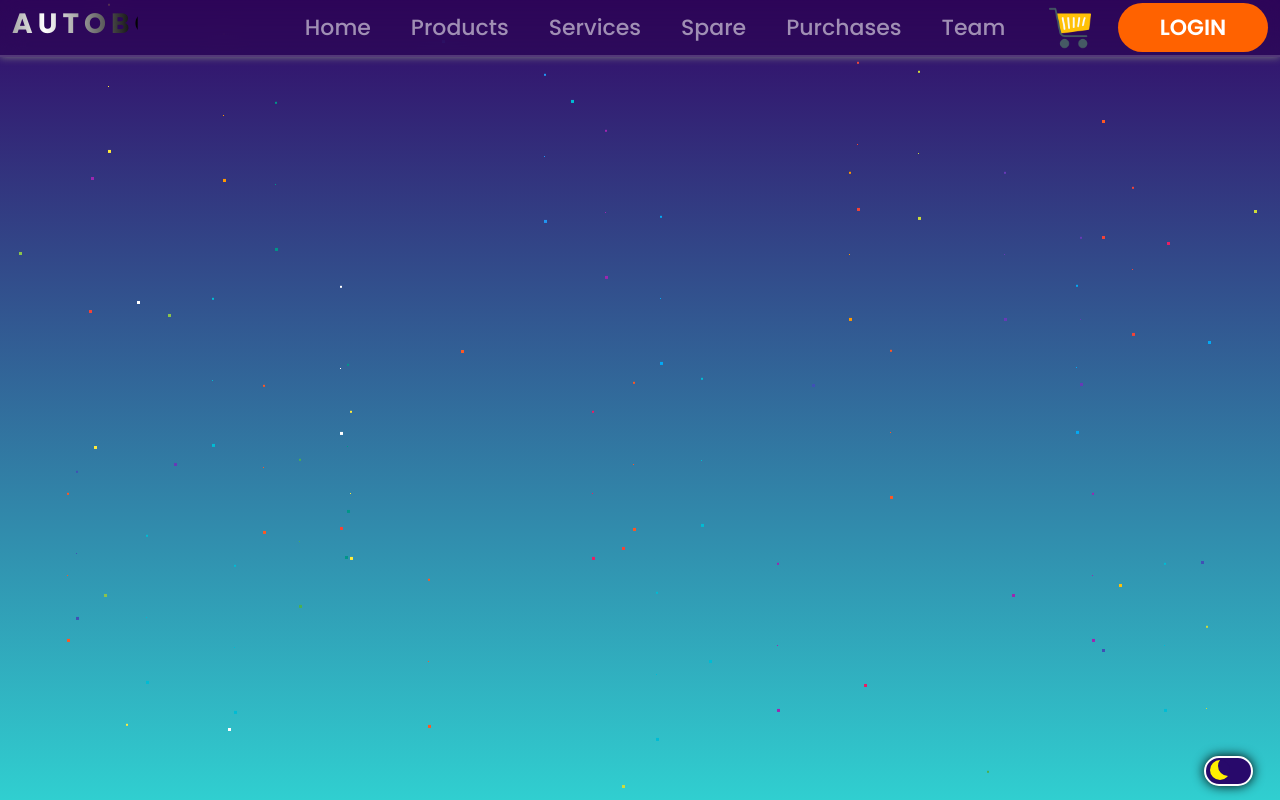
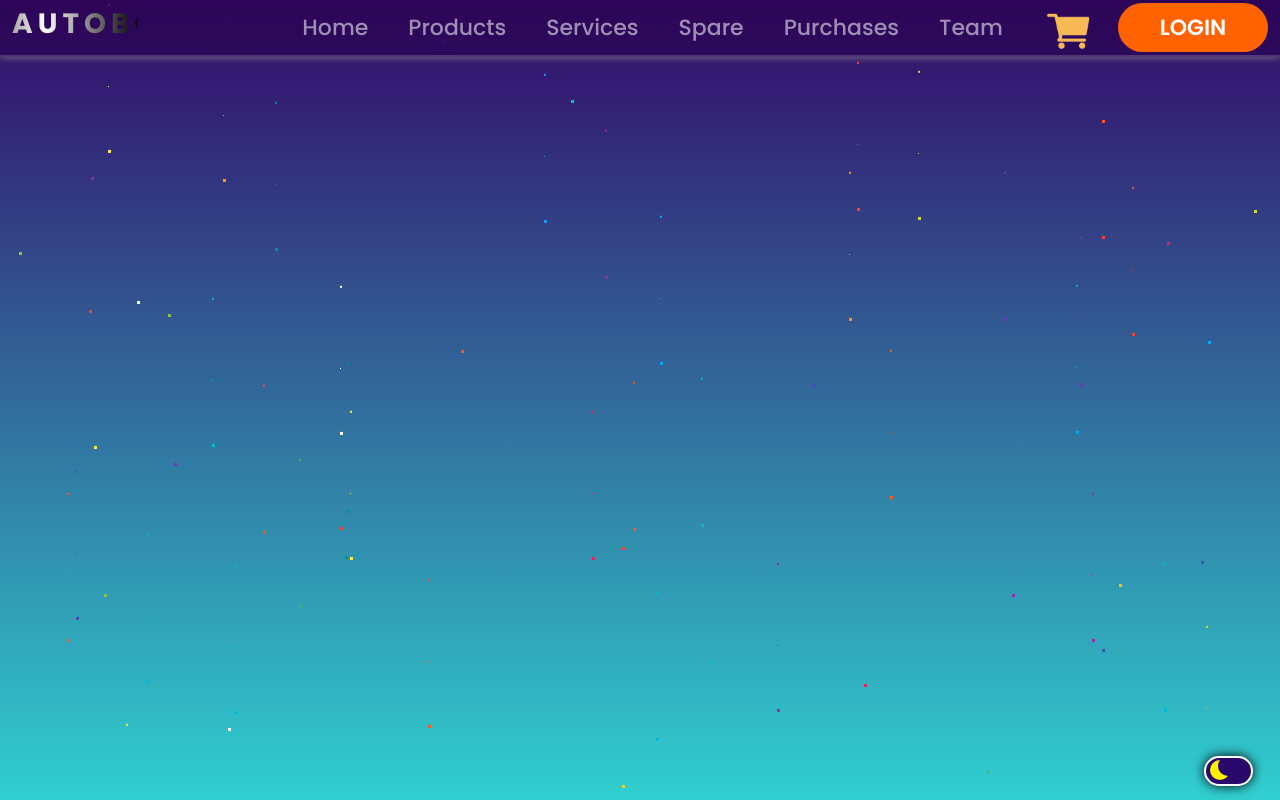
Before and after one commit to rajgopalhota/SDP-02, a React (Create React App) app in the folder client/: page /autobots in a window 1280 px wide. Built offline with nearby package versions, Linux system fonts and the light colour scheme; no server answers.

Commit message:
cart update!

```diff
--- a/client/src/components/Navbar/Navbar.js
+++ b/client/src/components/Navbar/Navbar.js
@@ -1,6 +1,7 @@
 import React from "react";
 import { NavLink, Link, useNavigate } from "react-router-dom";
-import cartlogo from "./Assets/carts.png";
+import cartlogo from "./Assets/cart.gif";
+import cartforin from "./Assets/cart.png";
 import "./Styles/Navbar.css";
 import { useAuth } from "../../Middleware/auth";
 import { toast } from "react-toastify";
@@ -114,7 +115,7 @@ export default function Navbar(props) {
             </ul>
             <div className="navcart" >
               <button type="button" className="cartbtn" data-bs-toggle="modal" data-bs-target="#cartModal">
-                <img src={cartlogo} alt="" width={42}></img>
+                <img className="carticon-ani" src={cartlogo} alt="" width={47}></img>
                 <span className="start-100 translate-middle badge rounded-pill">
                   {(items !== 0) ? items : null}
                 </span>
@@ -138,7 +139,7 @@ export default function Navbar(props) {
           </div>
         </div>
       </nav>
-      <Cart cartList={cartList} item={items} logo={cartlogo} total={price} />
+      <Cart cartList={cartList} item={items} logo={cartforin} total={price} />
     </div>
   );
 }
--- a/client/src/components/Navbar/Styles/Navbar.css
+++ b/client/src/components/Navbar/Styles/Navbar.css
@@ -105,7 +105,9 @@ nav h3{
   margin-left: auto;
   margin-right: 0;
 }
-
+.main-body-light .carticon-ani{
+  filter: invert(100%);
+}
 .nav-titles li {
   padding: 0 12px;
 }
--- a/client/src/index.css
+++ b/client/src/index.css
@@ -20,6 +20,10 @@ body {
   font-family: "Poppins", sans-serif;
   -webkit-font-smoothing: antialiased;
   -moz-osx-font-smoothing: grayscale;
+}
+::selection{
+  color: rgb(249, 235, 223);
+  background: #36035e;
 }
 @keyframes appear {
   0% {
```
Also changed, not shown: client/src/components/Navbar/Assets/NavLogo.jpg (deleted), client/src/components/Navbar/Assets/cart.gif (added).
